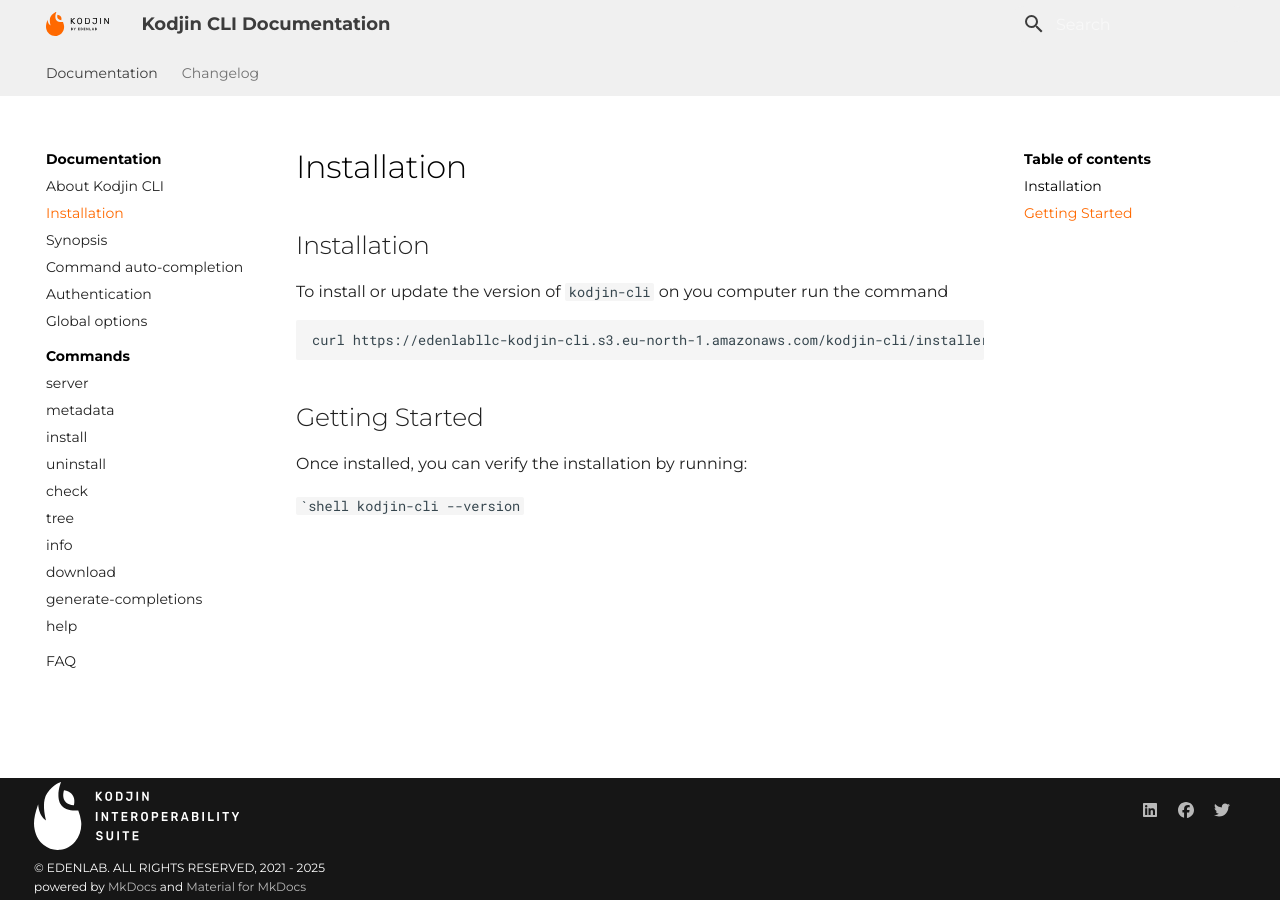
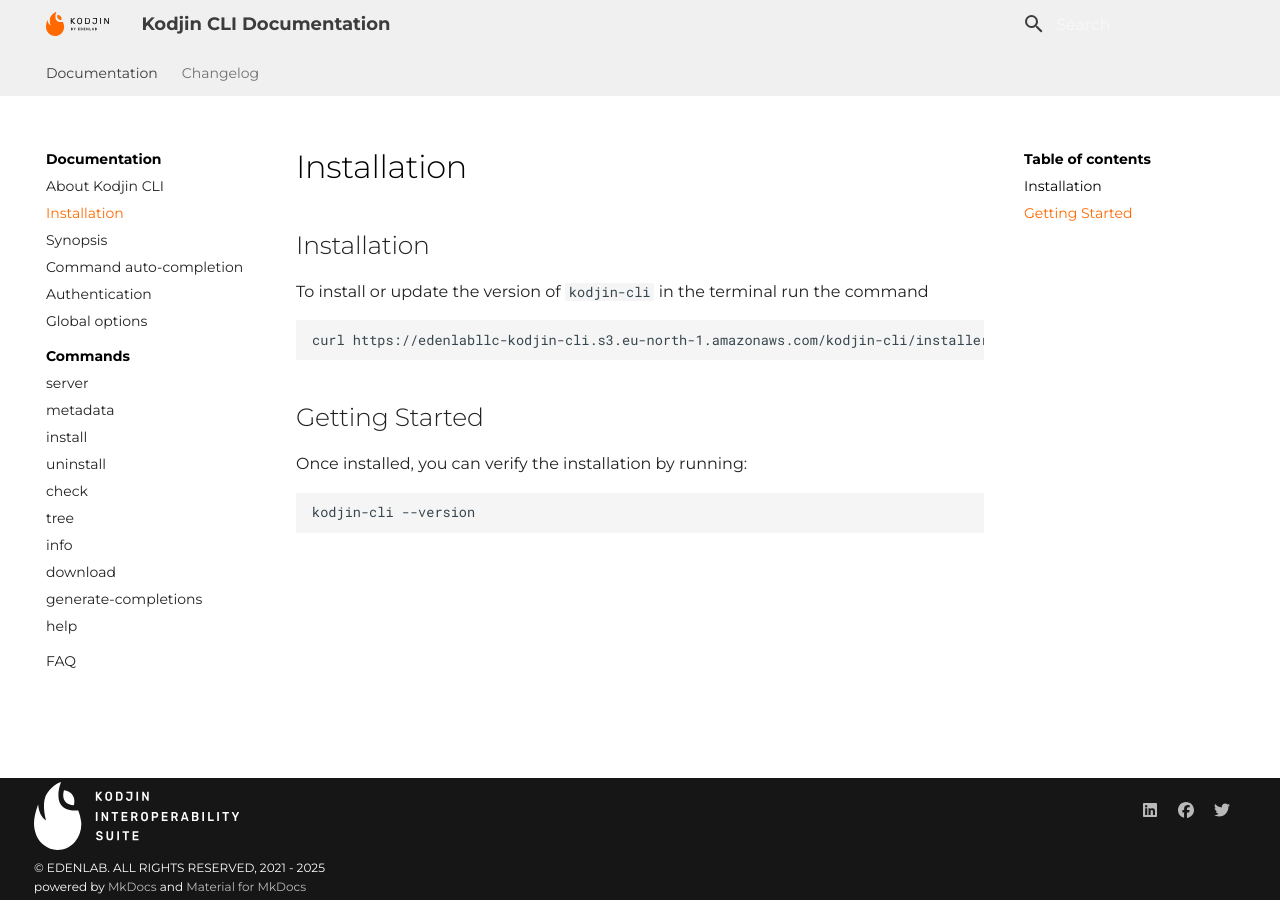
Before and after one commit to edenlabllc/kodjin.cli, an MkDocs documentation site: the page built from docs/installation.md, in a window 1280 px wide. Built offline with MkDocs 1.6.1 and Material for MkDocs 9.7.7, drawn with Linux system fonts in a browser that asks for light colours.

Commit message:
fix: some typos

````diff
--- a/docs/installation.md
+++ b/docs/installation.md
@@ -4,7 +4,7 @@
 
 ## Installation
 
-To install or update the version of `kodjin-cli` on you computer run the command
+To install or update the version of `kodjin-cli` in the terminal run the command
 
 ```shell
 curl https://edenlabllc-kodjin-cli.s3.eu-north-1.amazonaws.com/kodjin-cli/installer.sh | sh -
@@ -16,4 +16,4 @@
 
 ```shell
 kodjin-cli --version
-``
+```
````
Also changed, not shown: docs/command-auto-completion.md (line endings or trailing spaces).
